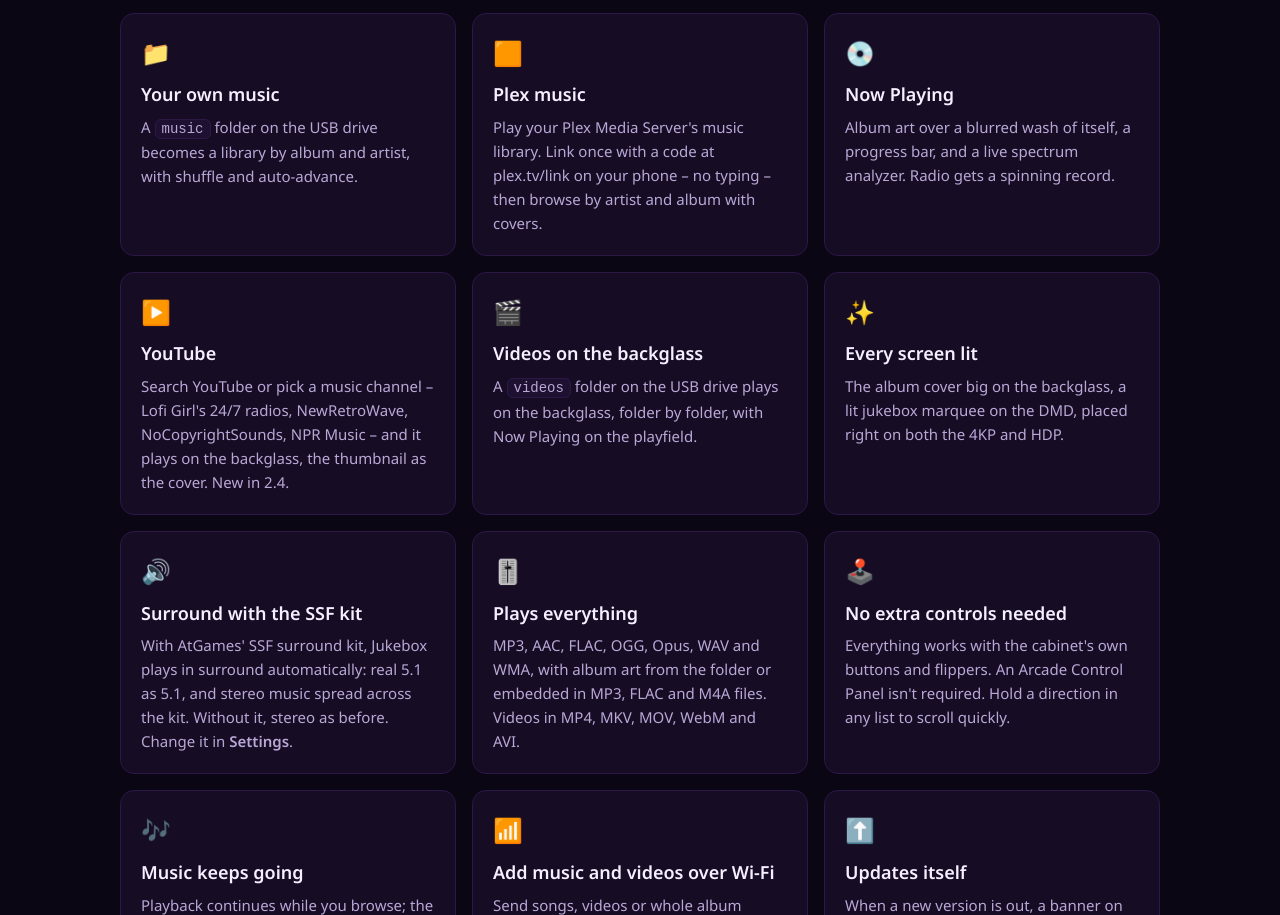
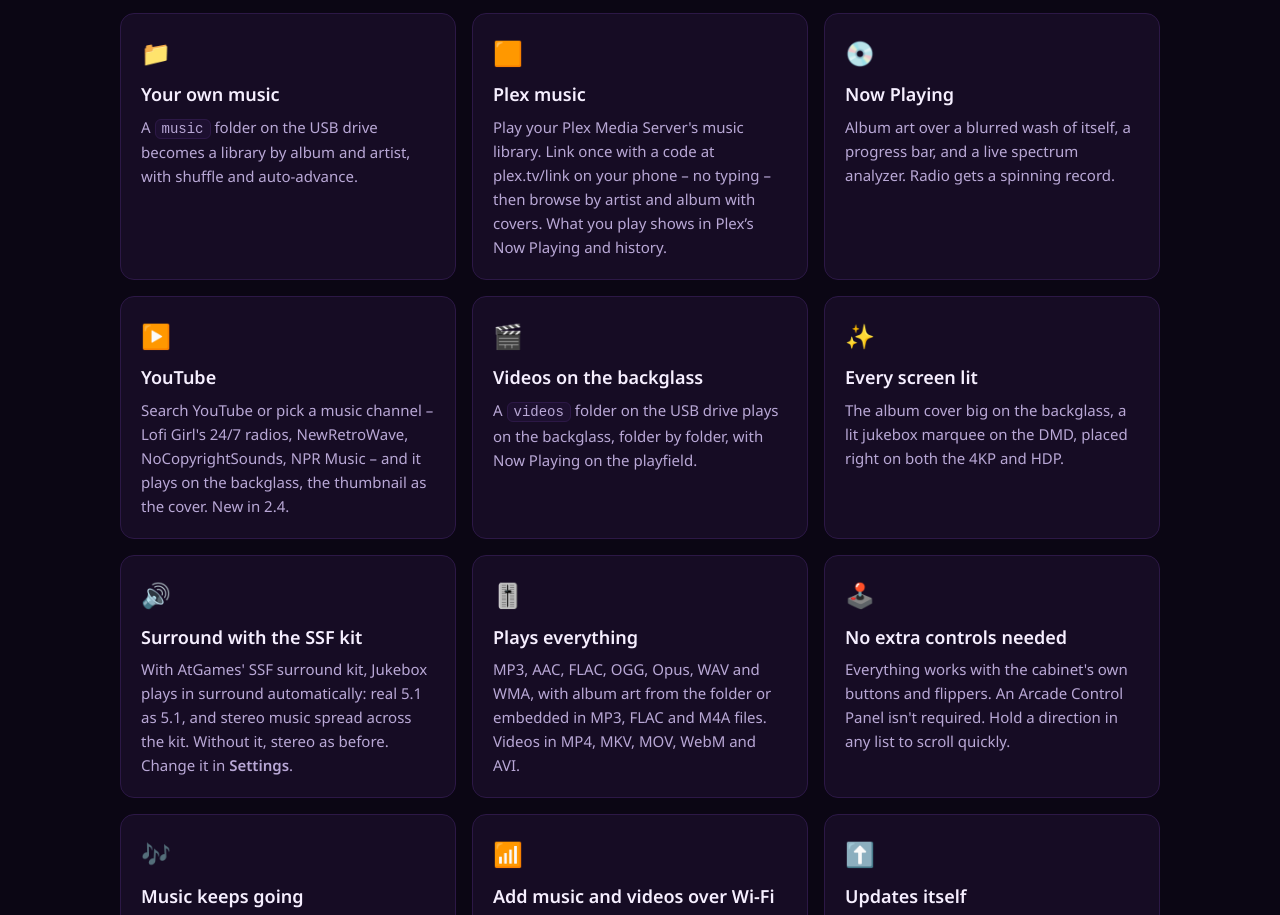
Before and after one commit to Bla1ze/atgames-juke-box, a plain HTML site: page docs/index.html in a window 1280 px wide. Shown: the part 2732-3647 px from the top of the page. Drawn offline with Linux system fonts and the light colour scheme.

Commit message:
2.7: Plex Now Playing and history; accented and curly-quote titles
Co-Authored-By: Claude Opus 5.5 <noreply@anthropic.com>

```diff
--- a/docs/index.html
+++ b/docs/index.html
@@ -168,7 +168,7 @@ footer a { color: var(--dim); }
       <div class="card"><span class="ico">🔎</span><h3>Search</h3><p>Find any station by name with the on-screen keyboard.</p></div>
       <div class="card"><span class="ico">❤️</span><h3>Favorites</h3><p>Save stations with a flipper. They're kept between sessions and carry over between versions.</p></div>
       <div class="card"><span class="ico">📁</span><h3>Your own music</h3><p>A <code>music</code> folder on the USB drive becomes a library by album and artist, with shuffle and auto-advance.</p></div>
-      <div class="card"><span class="ico">🟧</span><h3>Plex music</h3><p>Play your Plex Media Server's music library. Link once with a code at plex.tv/link on your phone &ndash; no typing &ndash; then browse by artist and album with covers.</p></div>
+      <div class="card"><span class="ico">🟧</span><h3>Plex music</h3><p>Play your Plex Media Server's music library. Link once with a code at plex.tv/link on your phone &ndash; no typing &ndash; then browse by artist and album with covers. What you play shows in Plex&rsquo;s Now Playing and history.</p></div>
       <div class="card"><span class="ico">💿</span><h3>Now Playing</h3><p>Album art over a blurred wash of itself, a progress bar, and a live spectrum analyzer. Radio gets a spinning record.</p></div>
       <div class="card"><span class="ico">▶️</span><h3>YouTube</h3><p>Search YouTube or pick a music channel &ndash; Lofi Girl's 24/7 radios, NewRetroWave, NoCopyrightSounds, NPR Music &ndash; and it plays on the backglass, the thumbnail as the cover. New in 2.4.</p></div>
       <div class="card"><span class="ico">🎬</span><h3>Videos on the backglass</h3><p>A <code>videos</code> folder on the USB drive plays on the backglass, folder by folder, with Now Playing on the playfield.</p></div>
```
Also changed, not shown: 3 other files.
